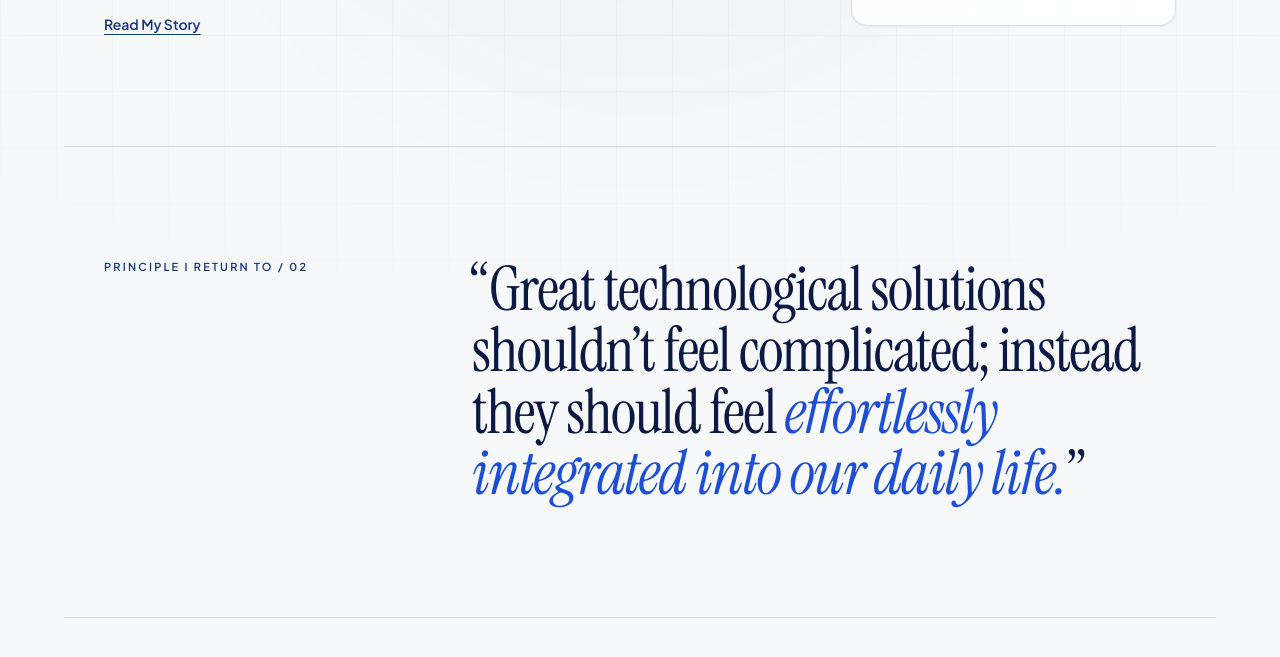
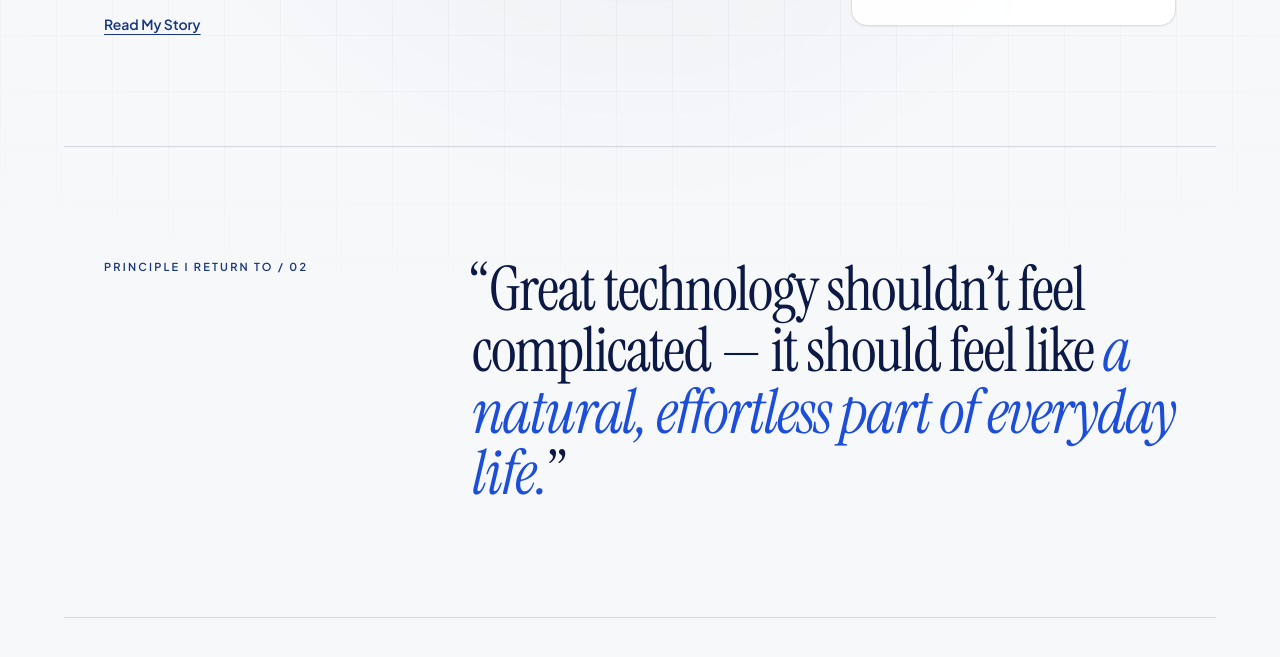
Before and after one commit to duyenle1312/digital-experience-portfolio, a plain HTML site: page portfolio.html in a window 1280 px wide. Shown: the part 525-1182 px from the top of the page. Drawn offline with nearby package versions, Linux system fonts and the light colour scheme.

Commit message:
Update philosophy

```diff
--- a/portfolio.html
+++ b/portfolio.html
@@ -242,7 +242,7 @@
         </div>
         <div class="lg:col-span-8">
           <blockquote class="font-serif text-3xl sm:text-5xl lg:text-[3.85rem] leading-[1.12] tracking-editorial font-normal text-navy-900">
-            “Great technological solutions shouldn’t feel complicated; instead they should feel <span class="italic text-navy-700">effortlessly integrated into our daily life.</span>”
+            “Great technology shouldn’t feel complicated — it should feel like <span class="italic text-navy-700">a natural, effortless part of everyday life.</span>”
           </blockquote>
         </div>
       </div>
```
